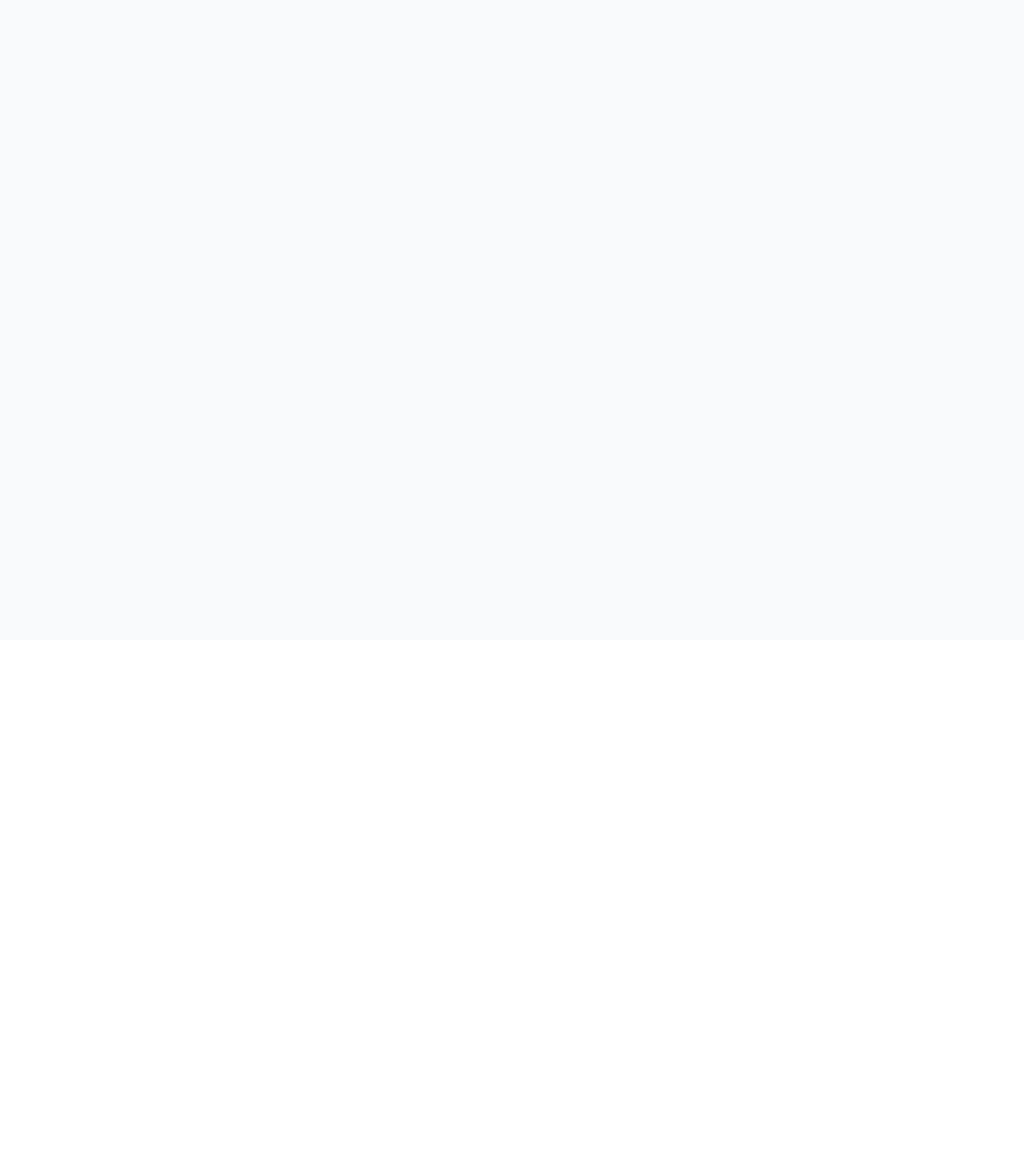
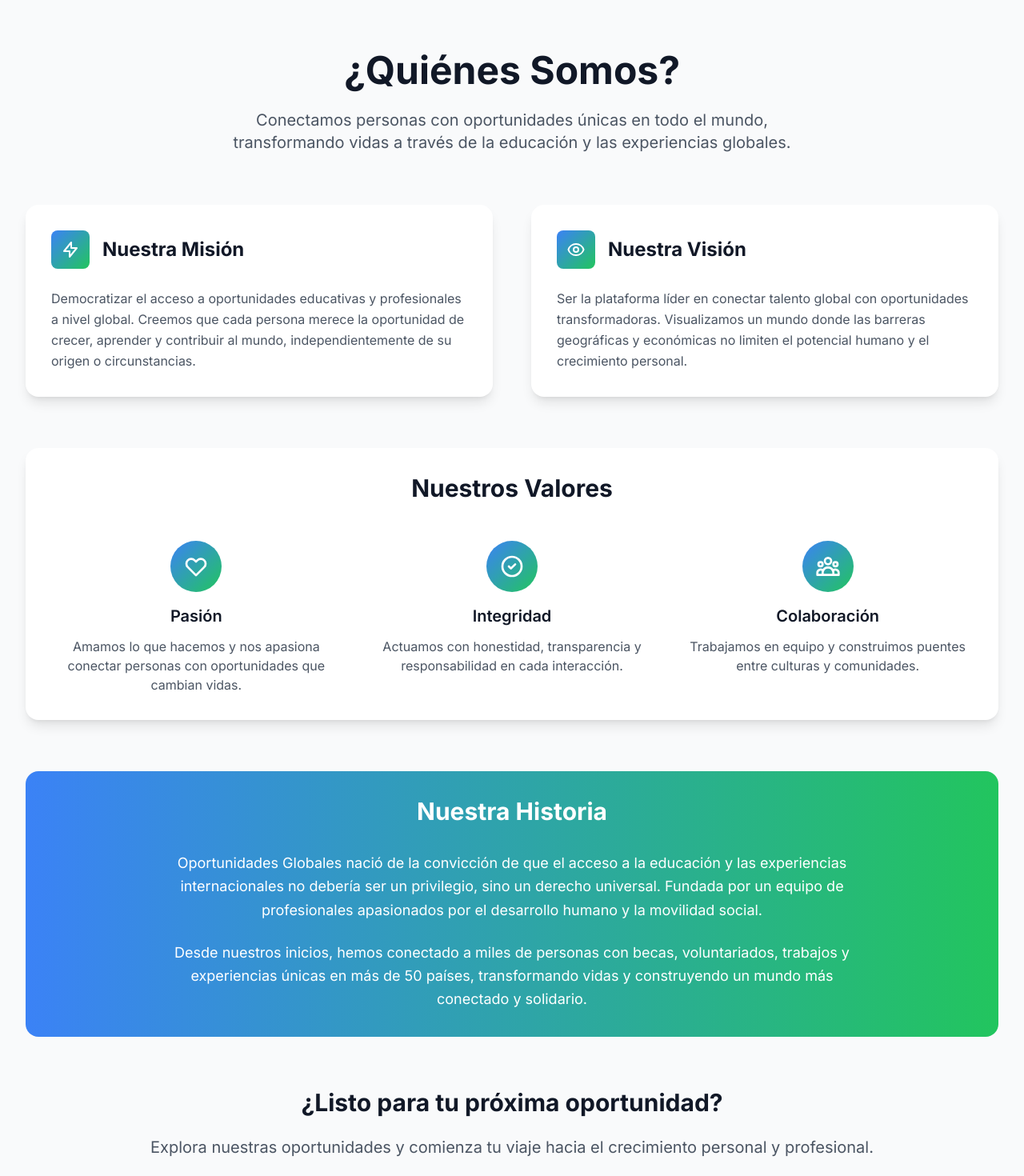
Before and after one commit to Oportunidades-Globales/oportunidades-globales, a React (Create React App) app: page /quienes-somos in a window 1280 px wide. Before the commit this address had no page. Shown: the top 1470 px of the page at 80% size. Before the commit the page ends 800 px from the top, so only its background shows below. Built offline with nearby package versions, Linux system fonts and the light colour scheme.

Commit message:
Agregar sección '¿Quiénes somos?' - Nuevo componente QuienesSomos con diseño moderno - Integrado en Header y Footer - Ruta /quienes-somos agregada al router

```diff
--- a/src/App.js
+++ b/src/App.js
@@ -6,6 +6,7 @@ import Filtros from './components/Filtros';
 import ListaOportunidades from './components/ListaOportunidades';
 import DetalleOportunidad from './components/DetalleOportunidad';
 import PreguntasFrecuentes from './components/PreguntasFrecuentes';
+import QuienesSomos from './components/QuienesSomos';
 import Contacto from './components/Contacto';
 import PoliticaPrivacidad from './components/PoliticaPrivacidad';
 import TerminosServicio from './components/TerminosServicio';
@@ -73,6 +74,7 @@ function App() {
           <Route path="/" element={<AppContent />} />
           <Route path="/oportunidad/:id" element={<DetalleOportunidad />} />
           <Route path="/preguntas-frecuentes" element={<PreguntasFrecuentes />} />
+          <Route path="/quienes-somos" element={<QuienesSomos />} />
           <Route path="/contacto" element={<Contacto />} />
           <Route path="/politica-privacidad" element={<PoliticaPrivacidad />} />
           <Route path="/terminos-servicio" element={<TerminosServicio />} />
--- a/src/components/Footer.jsx
+++ b/src/components/Footer.jsx
@@ -87,6 +87,12 @@ const Footer = () => {
               Cookies
             </button>
             <button
+              onClick={() => window.location.href = '/quienes-somos'}
+              className="hover:text-white transition-colors duration-200 cursor-pointer"
+            >
+              ¿Quiénes somos?
+            </button>
+            <button
               onClick={() => {
                 // Mostrar el banner de cookies nuevamente
                 localStorage.removeItem('cookieConsent');
--- a/src/components/Header.jsx
+++ b/src/components/Header.jsx
@@ -128,6 +128,12 @@ const Header = ({ categoriaActiva, setCategoriaActiva, setBusqueda }) => {
               Cruceros
             </button>
             <button
+              onClick={() => navigate('/quienes-somos')}
+              className="text-gray-700 hover:text-primary-600 font-medium transition-colors duration-200"
+            >
+              ¿Quiénes somos?
+            </button>
+            <button
               onClick={() => navigate('/preguntas-frecuentes')}
               className="text-gray-700 hover:text-primary-600 font-medium transition-colors duration-200"
             >
@@ -224,6 +230,15 @@ const Header = ({ categoriaActiva, setCategoriaActiva, setBusqueda }) => {
               <button
                 onClick={() => {
                   setIsMenuOpen(false);
+                  navigate('/quienes-somos');
+                }}
+                className="block w-full text-left px-3 py-2 text-gray-700 hover:text-primary-600 font-medium rounded-md"
+              >
+                ¿Quiénes somos?
+              </button>
+              <button
+                onClick={() => {
+                  setIsMenuOpen(false);
                   navigate('/preguntas-frecuentes');
                 }}
                 className="block w-full text-left px-3 py-2 text-gray-700 hover:text-primary-600 font-medium rounded-md"
--- /dev/null
+++ b/src/components/QuienesSomos.jsx
@@ -0,0 +1,134 @@
+import React from 'react';
+
+const QuienesSomos = () => {
+  return (
+    <div className="min-h-screen bg-gray-50 py-16">
+      <div className="max-w-7xl mx-auto px-4 sm:px-6 lg:px-8">
+        {/* Header de la página */}
+        <div className="text-center mb-16">
+          <h1 className="text-4xl md:text-5xl font-bold text-gray-900 mb-6">
+            ¿Quiénes Somos?
+          </h1>
+          <p className="text-xl text-gray-600 max-w-3xl mx-auto">
+            Conectamos personas con oportunidades únicas en todo el mundo,
+            transformando vidas a través de la educación y las experiencias globales.
+          </p>
+        </div>
+
+        {/* Contenido principal */}
+        <div className="grid grid-cols-1 lg:grid-cols-2 gap-12 mb-16">
+          {/* Nuestra Misión */}
+          <div className="bg-white rounded-2xl shadow-lg p-8">
+            <div className="flex items-center mb-6">
+              <div className="w-12 h-12 bg-gradient-to-br from-primary-500 to-secondary-500 rounded-lg flex items-center justify-center mr-4">
+                <svg className="w-6 h-6 text-white" fill="none" stroke="currentColor" viewBox="0 0 24 24">
+                  <path strokeLinecap="round" strokeLinejoin="round" strokeWidth={2} d="M13 10V3L4 14h7v7l9-11h-7z" />
+                </svg>
+              </div>
+              <h2 className="text-2xl font-bold text-gray-900">Nuestra Misión</h2>
+            </div>
+            <p className="text-gray-600 leading-relaxed">
+              Democratizar el acceso a oportunidades educativas y profesionales a nivel global.
+              Creemos que cada persona merece la oportunidad de crecer, aprender y contribuir
+              al mundo, independientemente de su origen o circunstancias.
+            </p>
+          </div>
+
+          {/* Nuestra Visión */}
+          <div className="bg-white rounded-2xl shadow-lg p-8">
+            <div className="flex items-center mb-6">
+              <div className="w-12 h-12 bg-gradient-to-br from-primary-500 to-secondary-500 rounded-lg flex items-center justify-center mr-4">
+                <svg className="w-6 h-6 text-white" fill="none" stroke="currentColor" viewBox="0 0 24 24">
+                  <path strokeLinecap="round" strokeLinejoin="round" strokeWidth={2} d="M15 12a3 3 0 11-6 0 3 3 0 016 0z" />
+                  <path strokeLinecap="round" strokeLinejoin="round" strokeWidth={2} d="M2.458 12C3.732 7.943 7.523 5 12 5c4.478 0 8.268 2.943 9.542 7-1.274 4.057-5.064 7-9.542 7-4.477 0-8.268-2.943-9.542-7z" />
+                </svg>
+              </div>
+              <h2 className="text-2xl font-bold text-gray-900">Nuestra Visión</h2>
+            </div>
+            <p className="text-gray-600 leading-relaxed">
+              Ser la plataforma líder en conectar talento global con oportunidades transformadoras.
+              Visualizamos un mundo donde las barreras geográficas y económicas no limiten
+              el potencial humano y el crecimiento personal.
+            </p>
+          </div>
+        </div>
+
+        {/* Valores */}
+        <div className="bg-white rounded-2xl shadow-lg p-8 mb-16">
+          <h2 className="text-3xl font-bold text-gray-900 text-center mb-12">Nuestros Valores</h2>
+          <div className="grid grid-cols-1 md:grid-cols-3 gap-8">
+            <div className="text-center">
+              <div className="w-16 h-16 bg-gradient-to-br from-primary-500 to-secondary-500 rounded-full flex items-center justify-center mx-auto mb-4">
+                <svg className="w-8 h-8 text-white" fill="none" stroke="currentColor" viewBox="0 0 24 24">
+                  <path strokeLinecap="round" strokeLinejoin="round" strokeWidth={2} d="M4.318 6.318a4.5 4.5 0 000 6.364L12 20.364l7.682-7.682a4.5 4.5 0 00-6.364-6.364L12 7.636l-1.318-1.318a4.5 4.5 0 00-6.364 0z" />
+                </svg>
+              </div>
+              <h3 className="text-xl font-semibold text-gray-900 mb-3">Pasión</h3>
+              <p className="text-gray-600">
+                Amamos lo que hacemos y nos apasiona conectar personas con oportunidades que cambian vidas.
+              </p>
+            </div>
+            <div className="text-center">
+              <div className="w-16 h-16 bg-gradient-to-br from-primary-500 to-secondary-500 rounded-full flex items-center justify-center mx-auto mb-4">
+                <svg className="w-8 h-8 text-white" fill="none" stroke="currentColor" viewBox="0 0 24 24">
+                  <path strokeLinecap="round" strokeLinejoin="round" strokeWidth={2} d="M9 12l2 2 4-4m6 2a9 9 0 11-18 0 9 9 0 0118 0z" />
+                </svg>
+              </div>
+              <h3 className="text-xl font-semibold text-gray-900 mb-3">Integridad</h3>
+              <p className="text-gray-600">
+                Actuamos con honestidad, transparencia y responsabilidad en cada interacción.
+              </p>
+            </div>
+            <div className="text-center">
+              <div className="w-16 h-16 bg-gradient-to-br from-primary-500 to-secondary-500 rounded-full flex items-center justify-center mx-auto mb-4">
+                <svg className="w-8 h-8 text-white" fill="none" stroke="currentColor" viewBox="0 0 24 24">
+                  <path strokeLinecap="round" strokeLinejoin="round" strokeWidth={2} d="M17 20h5v-2a3 3 0 00-5.356-1.857M17 20H7m10 0v-2c0-.656-.126-1.283-.356-1.857M7 20H2v-2a3 3 0 015.356-1.857M7 20v-2c0-.656.126-1.283.356-1.857m0 0a5.002 5.002 0 019.288 0M15 7a3 3 0 11-6 0 3 3 0 016 0zm6 3a2 2 0 11-4 0 2 2 0 014 0zM7 10a2 2 0 11-4 0 2 2 0 014 0z" />
+                </svg>
+              </div>
+              <h3 className="text-xl font-semibold text-gray-900 mb-3">Colaboración</h3>
+              <p className="text-gray-600">
+                Trabajamos en equipo y construimos puentes entre culturas y comunidades.
+              </p>
+            </div>
+          </div>
+        </div>
+
+        {/* Historia */}
+        <div className="bg-gradient-to-r from-primary-500 to-secondary-500 rounded-2xl p-8 text-white">
+          <h2 className="text-3xl font-bold text-center mb-8">Nuestra Historia</h2>
+          <div className="max-w-4xl mx-auto">
+            <p className="text-lg leading-relaxed text-center mb-6">
+              Oportunidades Globales nació de la convicción de que el acceso a la educación
+              y las experiencias internacionales no debería ser un privilegio, sino un derecho
+              universal. Fundada por un equipo de profesionales apasionados por el desarrollo
+              humano y la movilidad social.
+            </p>
+            <p className="text-lg leading-relaxed text-center">
+              Desde nuestros inicios, hemos conectado a miles de personas con becas,
+              voluntariados, trabajos y experiencias únicas en más de 50 países,
+              transformando vidas y construyendo un mundo más conectado y solidario.
+            </p>
+          </div>
+        </div>
+
+        {/* Call to Action */}
+        <div className="text-center mt-16">
+          <h2 className="text-3xl font-bold text-gray-900 mb-6">
+            ¿Listo para tu próxima oportunidad?
+          </h2>
+          <p className="text-xl text-gray-600 mb-8">
+            Explora nuestras oportunidades y comienza tu viaje hacia el crecimiento personal y profesional.
+          </p>
+          <button
+            onClick={() => window.location.href = '/'}
+            className="bg-gradient-to-r from-primary-500 to-secondary-500 text-white px-8 py-4 rounded-lg text-lg font-semibold hover:from-primary-600 hover:to-secondary-600 transition-all duration-300 transform hover:scale-105"
+          >
+            Ver Oportunidades
+          </button>
+        </div>
+      </div>
+    </div>
+  );
+};
+
+export default QuienesSomos;
```
